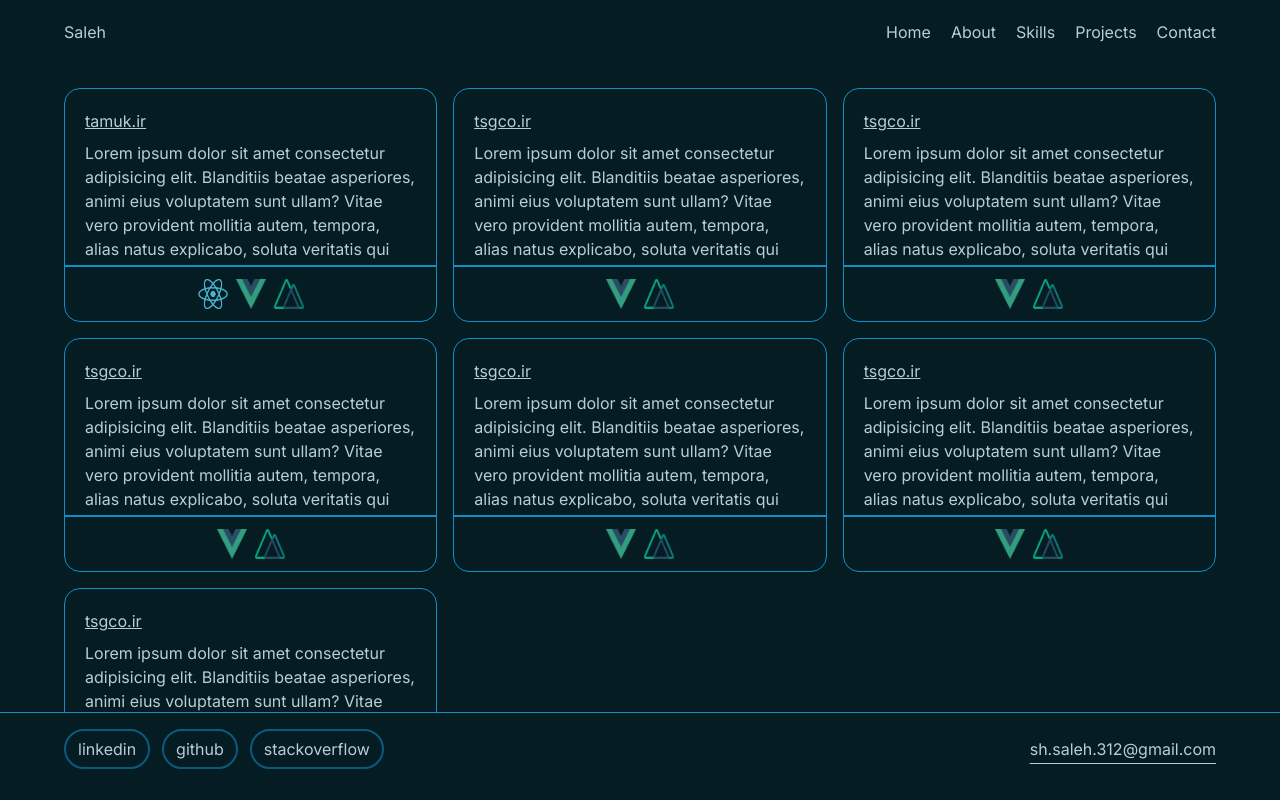
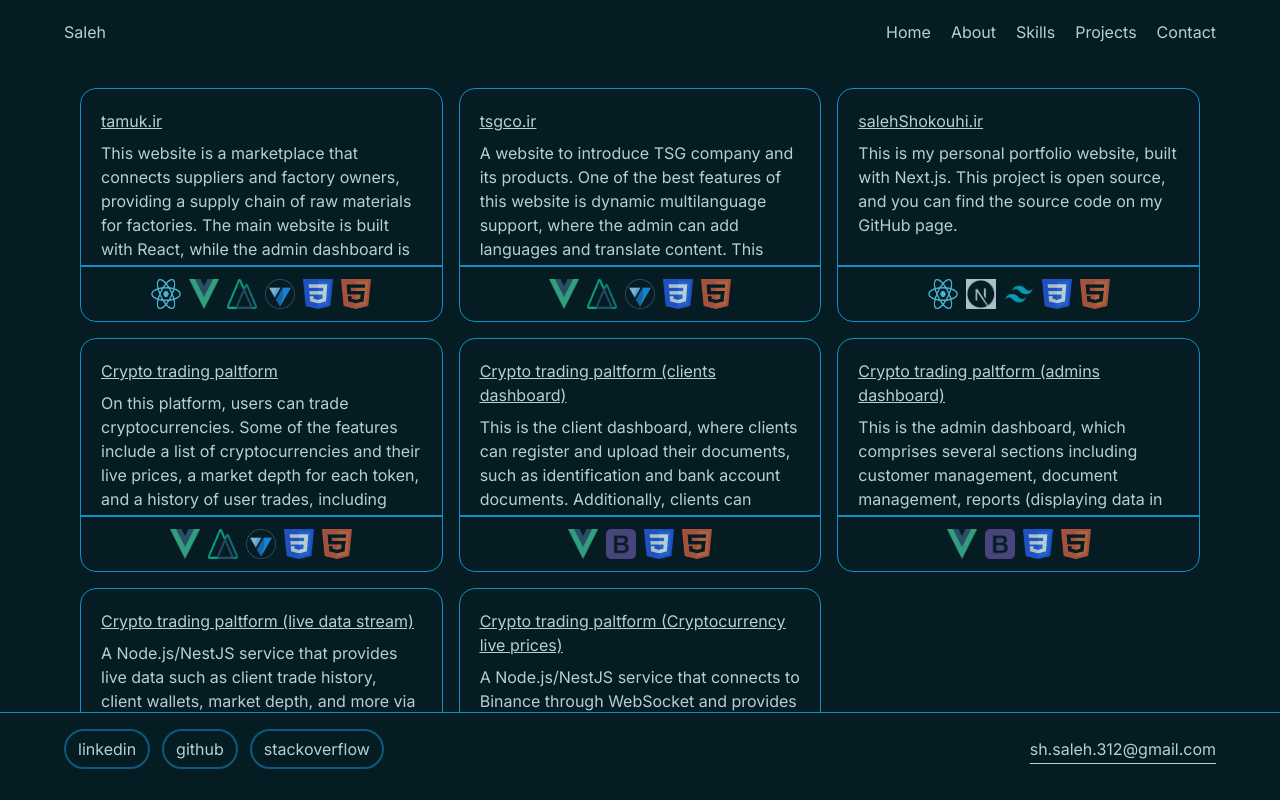
Before and after one commit to shsaleh/ssh-portfolio, a Next.js app: page /projects in a window 1280 px wide. Built offline with nearby package versions, Linux system fonts and the light colour scheme.

Commit message:
add some project and fix some style on project page

```diff
--- a/app/projects/page.tsx
+++ b/app/projects/page.tsx
@@ -7,57 +7,69 @@ export default function ProjectsPage() {
         {
             name: 'tamuk.ir',
             link: 'https://biz.tamuk.ir/',
-            description: 'Lorem ipsum dolor sit amet consectetur adipisicing elit. Blanditiis beatae asperiores, animi eius voluptatem sunt ullam? Vitae vero provident mollitia autem, tempora, alias natus explicabo, soluta veritatis qui deserunt consequuntur.',
-            skills: [skills['react.js'], skills['vue.js'], skills['nuxt.js']],
+            description: `This website is a marketplace that connects suppliers and factory owners, providing a supply chain of raw materials for factories. The main website is built with React, while the admin dashboard is built with Nuxt and Vuetify.`,
+            skills: [skills['react.js'], skills['vue.js'], skills['nuxt.js'], skills['vuetify.js'], skills['CSS'], skills['HTML']],
             number: 1
         },
         {
             name: 'tsgco.ir',
             link: 'https://tsgco.ir/',
-            description: 'Lorem ipsum dolor sit amet consectetur adipisicing elit. Blanditiis beatae asperiores, animi eius voluptatem sunt ullam? Vitae vero provident mollitia autem, tempora, alias natus explicabo, soluta veritatis qui deserunt consequuntur.',
-            skills: [skills['vue.js'], skills['nuxt.js']],
+            description: `A website to introduce TSG company and its products. One of the best features of this website is dynamic multilanguage support, where the admin can add languages and translate content. This project is built with Nuxt and Vuetify.`,
+            skills: [skills['vue.js'], skills['nuxt.js'], skills['vuetify.js'], skills['CSS'], skills['HTML']],
             number: 2
         },
         {
-            name: 'tsgco.ir',
-            link: 'https://tsgco.ir/',
-            description: 'Lorem ipsum dolor sit amet consectetur adipisicing elit. Blanditiis beatae asperiores, animi eius voluptatem sunt ullam? Vitae vero provident mollitia autem, tempora, alias natus explicabo, soluta veritatis qui deserunt consequuntur.',
-            skills: [skills['vue.js'], skills['nuxt.js']],
+            name: 'salehShokouhi.ir',
+            link: 'http://salehShokouhi.ir',
+            description: 'This is my personal portfolio website, built with Next.js. This project is open source, and you can find the source code on my GitHub page.',
+            skills: [skills['react.js'], skills['next.js'], skills['tailwind.css'], skills['CSS'], skills['HTML']],
             number: 2
         },
         {
-            name: 'tsgco.ir',
-            link: 'https://tsgco.ir/',
-            description: 'Lorem ipsum dolor sit amet consectetur adipisicing elit. Blanditiis beatae asperiores, animi eius voluptatem sunt ullam? Vitae vero provident mollitia autem, tempora, alias natus explicabo, soluta veritatis qui deserunt consequuntur.',
-            skills: [skills['vue.js'], skills['nuxt.js']],
+            name: 'Crypto trading paltform',
+            link: '#',
+            description: `On this platform, users can trade cryptocurrencies. Some of the features include a list of cryptocurrencies and their live prices, a market depth for each token, and a history of user trades, including active trades and confirmed trades, multi language , among others.\n
+            Due to the confidentiality agreement I have signed, I am unable to reveal the specific website and company names.`,
+            skills: [skills['vue.js'], skills['nuxt.js'], skills['vuetify.js'], skills['CSS'], skills['HTML']],
             number: 2
         },
         {
-            name: 'tsgco.ir',
-            link: 'https://tsgco.ir/',
-            description: 'Lorem ipsum dolor sit amet consectetur adipisicing elit. Blanditiis beatae asperiores, animi eius voluptatem sunt ullam? Vitae vero provident mollitia autem, tempora, alias natus explicabo, soluta veritatis qui deserunt consequuntur.',
-            skills: [skills['vue.js'], skills['nuxt.js']],
+            name: 'Crypto trading paltform (clients dashboard)',
+            link: '#',
+            description: `This is the client dashboard, where clients can register and upload their documents, such as identification and bank account documents. Additionally, clients can contact support through a ticketing system. Some other features include the ability for clients to view their wallets and balances, as well as make deposits and withdrawals. this project also support multi language.\n
+            Due to the confidentiality agreement I have signed, I am unable to reveal the specific website and company names.`,
+            skills: [skills['vue.js'], skills['bootstrap.css'], skills['CSS'], skills['HTML']],
             number: 2
         },
         {
-            name: 'tsgco.ir',
-            link: 'https://tsgco.ir/',
-            description: 'Lorem ipsum dolor sit amet consectetur adipisicing elit. Blanditiis beatae asperiores, animi eius voluptatem sunt ullam? Vitae vero provident mollitia autem, tempora, alias natus explicabo, soluta veritatis qui deserunt consequuntur.',
-            skills: [skills['vue.js'], skills['nuxt.js']],
+            name: 'Crypto trading paltform (admins dashboard)',
+            link: '#',
+            description: `This is the admin dashboard, which comprises several sections including customer management, document management, reports (displaying data in tables and charts), configurations, and operators management (roles/permissions), among others.\n
+            Due to the confidentiality agreement I have signed, I am unable to reveal the specific website and company names.`,
+            skills: [skills['vue.js'], skills['bootstrap.css'], skills['CSS'], skills['HTML']],
             number: 2
         },
         {
-            name: 'tsgco.ir',
+            name: 'Crypto trading paltform (live data stream)',
             link: 'https://tsgco.ir/',
-            description: 'Lorem ipsum dolor sit amet consectetur adipisicing elit. Blanditiis beatae asperiores, animi eius voluptatem sunt ullam? Vitae vero provident mollitia autem, tempora, alias natus explicabo, soluta veritatis qui deserunt consequuntur.',
-            skills: [skills['vue.js'], skills['nuxt.js']],
+            description: `A Node.js/NestJS service that provides live data such as client trade history, client wallets, market depth, and more via WebSocket. This project connects to other services through APIs and RabbitMQ\n
+            Due to the confidentiality agreement I have signed, I am unable to reveal the specific website and company names.`,
+            skills: [skills['node.js'], skills['nest.js'], skills['mysql'], skills['rabbitMQ']],
+            number: 2
+        },
+        {
+            name: 'Crypto trading paltform (Cryptocurrency live prices)',
+            link: 'https://tsgco.ir/',
+            description: `A Node.js/NestJS service that connects to Binance through WebSocket and provides real-time cryptocurrency prices via WebSocket.\n
+            Due to the confidentiality agreement I have signed, I am unable to reveal the specific website and company names.`,
+            skills: [skills['node.js'], skills['nest.js'], skills['mysql']],
             number: 2
         },
     ]
     return (
         <div>
             <div className="h-[80vh] overflow-y-scroll">
-                <div className="grid grid-cols-3 gap-4 py-4 ">
+                <div className="grid lg:grid-cols-3 gap-4 p-4  ">
                     {
                         projects.map(project => (
                             <div className="justify-self-start" key={project.number + 'projects'}>
```
